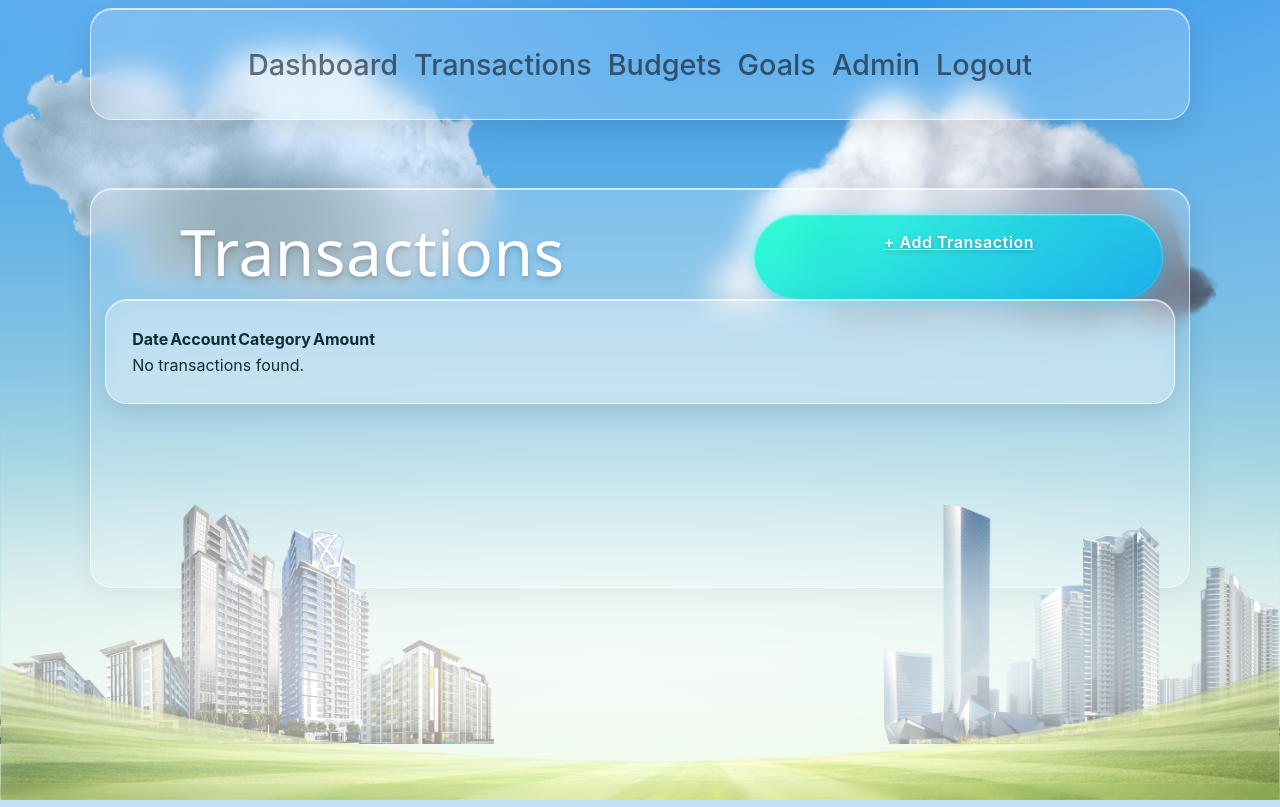
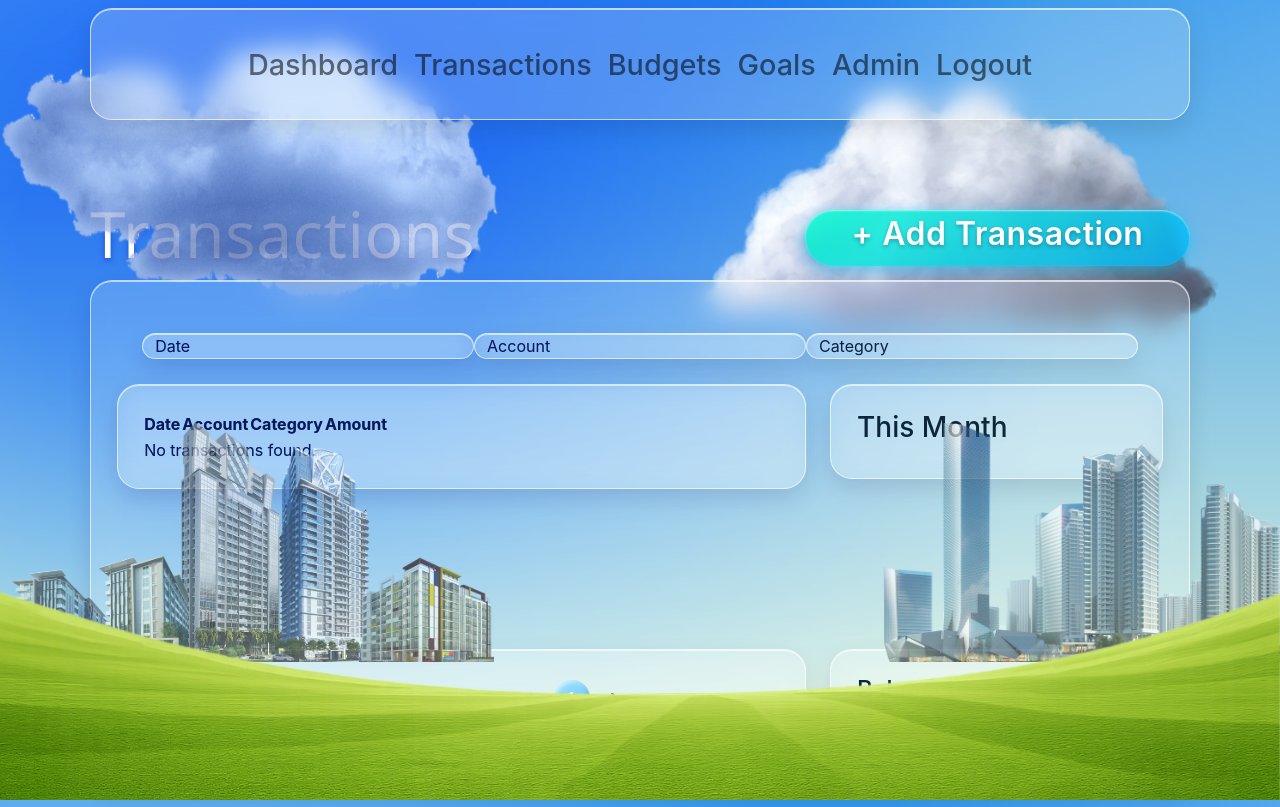
Before and after one commit to PeterCones/Finance-Tracker, a Django app: page /transactions/ in a window 1280 px wide. Run offline with Django 4.2, Linux system fonts and the light colour scheme; the visitor is signed in with stand-in values (Sample User, id 1); data that the repository does not hold is empty; parts of the project's set-up code (start-up, migrations or seed data) failed here and were passed over; some libraries are stand-ins or nearby versions.

Commit message:
Alter the 'amount' field in the 'transaction' model to support larger values by changing its DecimalField to have a maximum of 50 digits and 2 decimal places.

```diff
--- a/static/css/style.css
+++ b/static/css/style.css
@@ -34,11 +34,11 @@
 
 
     /* Decorative droplets (subtle) */
-    /* .droplets:before, .droplets:after {
+    .droplets:before, .droplets:after {
       content:""; position:fixed; inset:0; pointer-events:none;
       background: radial-gradient(circle at 20% 30%, #00f 0 20%, transparent 70%);
       mix-blend-mode:soft-light; opacity: 0.5 !important;
-    } */
+    }
 
     /* --- Utilities --- */
     .container{max-width:1100px; margin-inline:auto; padding:clamp(16px,2vw,28px)}
@@ -100,12 +100,13 @@
       position: fixed;
       left: 0;
       right: 0;
-      bottom: 7vh;
+      bottom: 17.2vh;
       z-index: 1; /* Adjust as needed */
       pointer-events: none; /* So it doesn't block clicks */
       display: flex;
       justify-content: space-between;
       align-items: baseline;
+      opacity: 65%;
     }
 
     .city{
@@ -304,3 +305,69 @@ footer{font-size:.9rem; opacity:.8; padding-block:24px}
   letter-spacing: 0.5px;    /* A little breathing room */
   font-family: 'Nunito', 'Segoe UI', sans-serif; /* Rounded, modern */
 }
+
+/* add transaction button */
+
+.transaction-button {
+  width: 70%;
+  height:65%;
+  border: none;
+  border-radius: 50px;
+  font-size: 2rem;
+  font-weight: 600;
+  cursor: pointer;
+  text-decoration: none;
+
+  /* Glassy + gradient look */
+  background: linear-gradient(145deg, rgba(0, 255, 200, 0.8), rgba(0, 180, 255, 0.8));
+  backdrop-filter: blur(6px);
+  -webkit-backdrop-filter: blur(6px);
+
+  /* Text */
+  color: #ffffff;
+  letter-spacing: 0.5px;
+  text-shadow: 0 2px 4px rgba(0, 0, 0, 0.25);
+
+  /* Glow + soft shadow */
+  box-shadow:
+    0 4px 15px rgba(0, 200, 255, 0.5),
+    inset 0 1px 2px rgba(255, 255, 255, 0.6);
+
+  transition: all 0.25s ease-in-out;
+}
+
+.trans_nav{
+  margin-top: 20vh;
+}
+
+/* Bottom navigation container */
+.pagination {
+  display: flex;
+  justify-content: center;
+  align-items: center;
+  gap: 20px;
+  font-family: "Nunito", sans-serif;
+  color: #2c3e50;
+}
+
+/* Hover effect */
+.pagination-btn:hover {
+  transform: scale(1.1);
+  box-shadow: 0px 4px 12px rgba(0,0,0,0.2);
+}
+
+/* Active page number */
+.pagination-number {
+  font-size: 15px;
+  font-weight: 600;
+  background: linear-gradient(145deg, #aee6ff, #72d1f6);
+  color: white;
+  border-radius: 50%;
+  width: 36px;
+  height: 36px;
+  display: flex;
+  justify-content: center;
+  align-items: center;
+  box-shadow: inset 2px 2px 4px rgba(255,255,255,0.6),
+              inset -2px -2px 4px rgba(0,0,0,0.15);
+}
--- a/templates/base.html
+++ b/templates/base.html
@@ -89,7 +89,7 @@
         </div>
       </div>
     </nav>
-    <div class="foreground_grass"><img class="grass" src="{% static 'images/grass_fixed.png' %}" alt="grass image"></div>
+    <div class="foreground_grass"><img class="grass" src="{% static 'images/grass_changed.png' %}" alt="grass image"></div>
     <div class="foreground_cloud"><img class="cloud" src="{% static 'images/cloud.png' %}" alt="cloud image"></div>
     <div class="foreground_cloud_2"><img class="cloud_2" src="{% static 'images/cloud_2.png' %}" alt="cloud image"></div>
     <div class="foreground_city">
--- a/transactions/models.py
+++ b/transactions/models.py
@@ -54,6 +54,6 @@ class Transaction (models.Model):
     owner = models.ForeignKey(User, on_delete=models.CASCADE)
     account = models.ForeignKey(Account, on_delete=models.CASCADE, related_name='transactions')
     category = models.ForeignKey(Category,on_delete=models.CASCADE, related_name='transactions')
-    amount = models.DecimalField(decimal_places=4, max_digits=50)
+    amount = models.DecimalField(decimal_places=2, max_digits=50)
     date = models.DateField()
     is_recurring = models.BooleanField(default=False)
--- a/transactions/templates/transactions.html
+++ b/transactions/templates/transactions.html
@@ -1,18 +1,27 @@
-{% extends "base.html" %}
-{% load static %}
-{% load crispy_forms_tags %}
-{% url 'new_transaction' as new_transaction_url %}
-{% block content %}
-<div class="transaction container glass">
-    <div class="row">
-        <div class="col d-flex justify-content-center">
+{% extends "base.html" %} {% load static %} {% load crispy_forms_tags %} {% url
+'new_transaction' as new_transaction_url %} {% block content %}
+
+<div class="container row p-0 mt-5">
+  <div class="col d-flex justify-content-between px-0">
     <h3 class="transactions-title">Transactions</h3>
   </div>
-        <div class="col d-flex justify-content-center">
-            <a class="signin-button ms-auto text-center" href="{% url 'new_transaction' %}">+ Add Transaction</a>
+  <div class="col d-flex justify-content-center px-0">
+    <a
+      class="transaction-button ms-auto my-auto text-center"
+      href="{% url 'new_transaction' %}"
+      >+ Add Transaction</a
+    >
   </div>
 </div>
+
+<div class="transaction mt-0 container glass">
+  <div class="row container">
+    <div class="col glass">Date</div>
+    <div class="col glass">Account</div>
+    <div class="col glass">Category</div>
+  </div>
   <div class="row">
+    <div class="col-8">
       <div class="container glass">
         <table>
           <thead class="d-flex">
@@ -20,11 +29,10 @@
             <th>Account</th>
             <th>Category</th>
             <th>Amount</th>
-
           </thead>
-                {%  if user.is_authenticated %}
+          {% if user.is_authenticated %}
           <tbody>
-                    {% for transaction in transactions %}
+            {% for transaction in page_obj %}
             <tr>
               <td>{{ transaction.date }}</td>
               <td>{{ transaction.account }}</td>
@@ -41,6 +49,58 @@
         </table>
       </div>
     </div>
+    <div class="col-4">
+      <div class="container glass">
+        <h3>This Month</h3>
+      </div>
+    </div>
+  </div>
+  <div class="row trans_nav">
+    <div class="col-8">
+      <div class="container mt-auto glass">
+        <div class="row">
+          <div class="col-4 text-center align-self-center">
+            <h4 class="pagination-info mb-0 h-auto"
+              >Page {{ page_obj.number }} of {{ page_obj.paginator.num_pages}}</h4
+            >
+          </div>
+          <div class="col-8">
+            <nav aria-label="page navigation">
+              <ul class="pagination ">
+                <li
+                  class="{% if not page_obj.has_previous %}disabled{% endif %}"
+                >
+                  <a class="pagination-btn"
+                    href="{% if page_obj.has_previous %}?page={{ page_obj.previous_page_number }}{% else %}#{% endif %}"
+
+                    >&lsaquo;</a
+                  >
+                </li>
+
+                <li>
+                    <p class="pagination-number mb-0">{{ page_obj.number }}</p>
+                </li>
+
+                <!-- Next button - always show, but only link if there's a next page -->
+                <li
+                   class="{% if not page_obj.has_next %}disabled{% endif %}"
+                >
+                  <a class="pagination-btn"
+                    href="{% if page_obj.has_next %}?page={{ page_obj.next_page_number }}{% else %}#{% endif %}"
+                    >&rsaquo;</a
+                  >
+                </li>
+              </ul>
+            </nav>
+          </div>
+        </div>
+      </div>
+    </div>
+      <div class="col-4">
+        <div class="container mt-auto glass">
+            <h4>Balance:</h4>
+        </div>
+      </div>
     </div>
     <div class="audio-bar">
       <audio autoplay preload="metadata" class="glass">
@@ -49,3 +109,5 @@
       </audio>
     </div>
     {% endblock content %}
+  </div>
+</div>
--- a/transactions/views.py
+++ b/transactions/views.py
@@ -3,7 +3,7 @@ from django.shortcuts import render
 from django.contrib import messages
 
 from django.contrib.auth.decorators import login_required
-
+from django.core.paginator import Paginator
 
 from .models import Transaction
 from .forms import TransactionForm
@@ -14,10 +14,15 @@ def transaction(request):
     transactions = Transaction.objects.filter(owner=request.user)
     template = 'transactions.html'
 
+    paginator = Paginator(transactions, 4)
+    page_number = request.GET.get('page')
+    page_obj = paginator.get_page(page_number)
+
     return render(
     request,
     template,
-    {"transactions":transactions}
+    {"page_obj":page_obj,
+     "page_number": page_number}
     )
 
 
```
Also changed, not shown: static/images/grass_changed.png (added), transactions/migrations/0006_alter_transaction_amount.py (added). Lines whose indentation alone changed are shown as unchanged.
